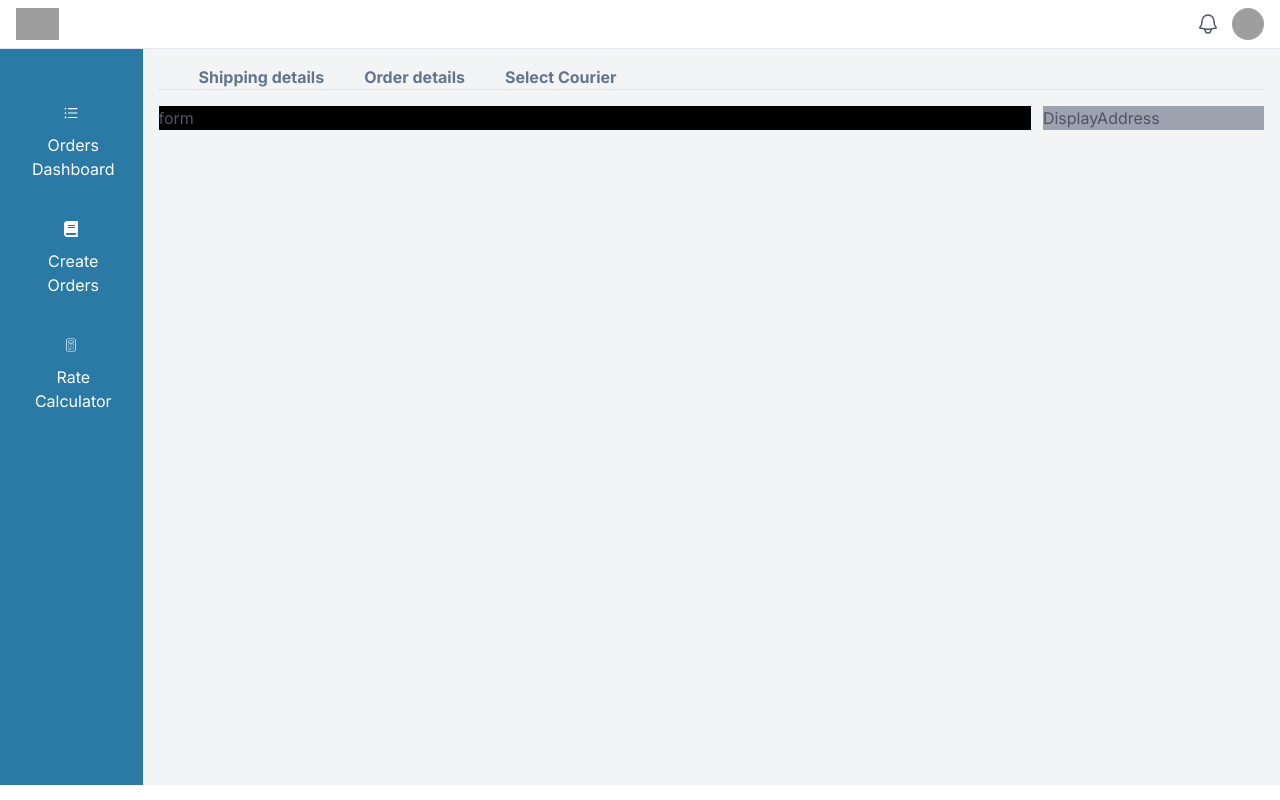
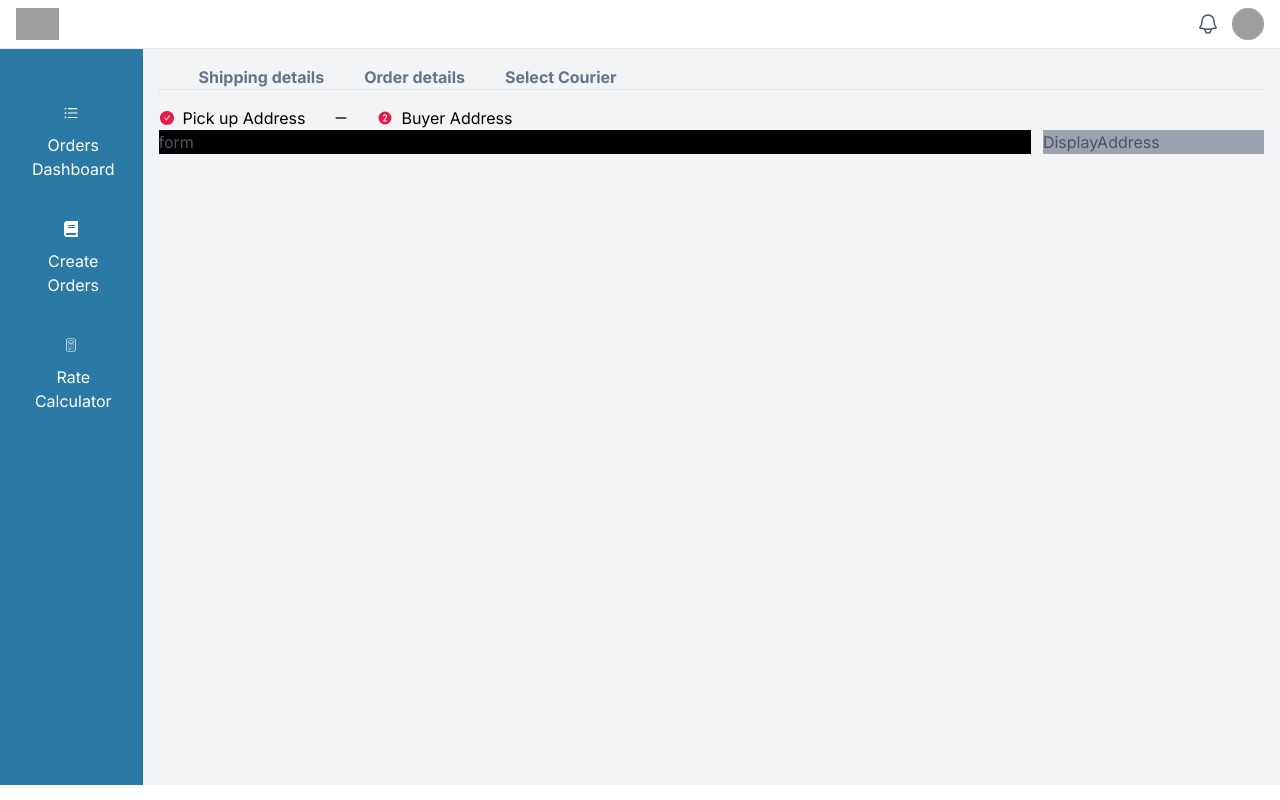
Before and after one commit to Jainam0401/page2, a Next.js app: page /CreateOrders in a window 1280 px wide. Built offline with nearby package versions, Linux system fonts and the light colour scheme; grey boxes are pictures that could not be loaded.

Commit message:
Formbar by Rashi

```diff
--- a/app/CreateOrders/page.tsx
+++ b/app/CreateOrders/page.tsx
@@ -2,10 +2,12 @@ import Form from "../components/form";
 import Subnav from "../components/subnav";
 import DisplayNav from "../components/DisplayAddress";
 import BorderBottomComponent from "../components/BorderBottomComponent";
+import Formbar from "../components/Formbar";
 export default function CreateOrder() {
   return (
     <>
       <BorderBottomComponent />
+      <Formbar/>
       <div className="flex w-full h-full justify-between gap-3">
         <div className="w-full max-w-[80%]  bg-black">
           <Form />
--- /dev/null
+++ b/app/components/Formbar.tsx
@@ -0,0 +1,25 @@
+import React from 'react';
+import { AiFillCheckCircle } from "react-icons/ai";
+import { MdOutlineHorizontalRule } from "react-icons/md";
+import { PiNumberCircleTwoFill } from "react-icons/pi";;
+
+function Formbar() {
+  return (
+    <div className="flex items-center text-base">
+      <a href="#" className="inline-flex items-center text-black hover:text-rose-600 hover:underline">
+        <div className="flex items-center ">
+          <AiFillCheckCircle className="mr-2  text-rose-600" />
+          <span>Pick up Address</span>
+        </div>
+        <MdOutlineHorizontalRule className="ml-4 w-10" />
+      </a>
+      <a href="#" className="inline-flex items-center hover:underline ml-4">
+        <div className="flex items-center">
+          <PiNumberCircleTwoFill className="mr-2 text-rose-600 " />
+          <span className=' text-black'>Buyer Address</span>
+          </div></a>
+    </div>
+  );
+}
+
+export default Formbar;
```
